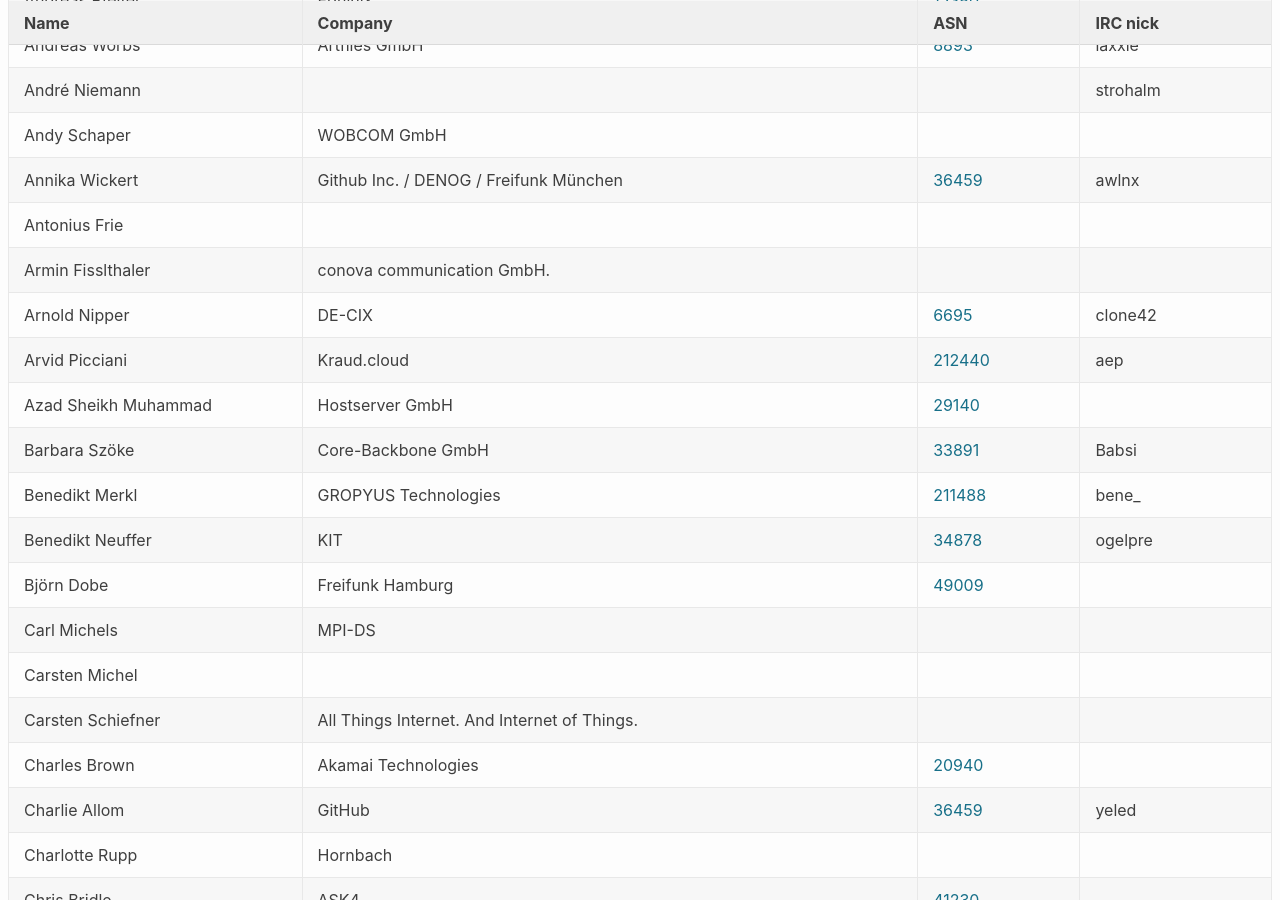
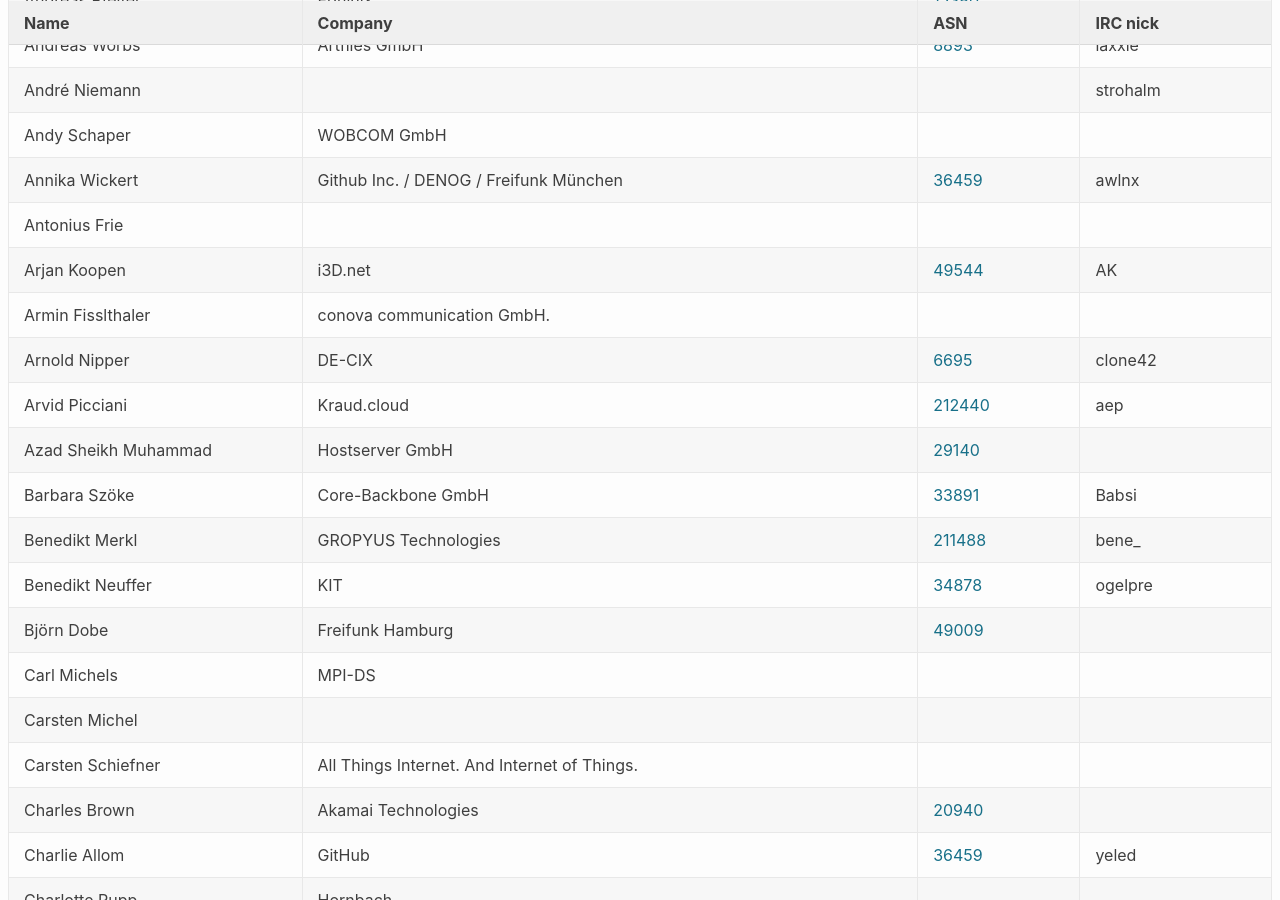
Before and after one commit to denog/pretix-attendeelist, a Jekyll site: the page built from denog15/index.md, in a window 1280 px wide and 900 px high, scrolled down 784 px. Built offline with Jekyll 4.4.1, drawn with Linux system fonts in a browser that asks for light colours.

Commit message:
Latest data: Mon Oct  2 15:10:32 UTC 2023

```diff
--- a/_data/attendees_denog15_onsite.json
+++ b/_data/attendees_denog15_onsite.json
@@ -112,6 +112,12 @@
     "company": null,
     "irc": null,
     "asn": null
+  },
+  {
+    "name": "Arjan Koopen",
+    "company": "i3D.net",
+    "irc": "AK",
+    "asn": "49544"
   },
   {
     "name": "Armin Fisslthaler",
```
